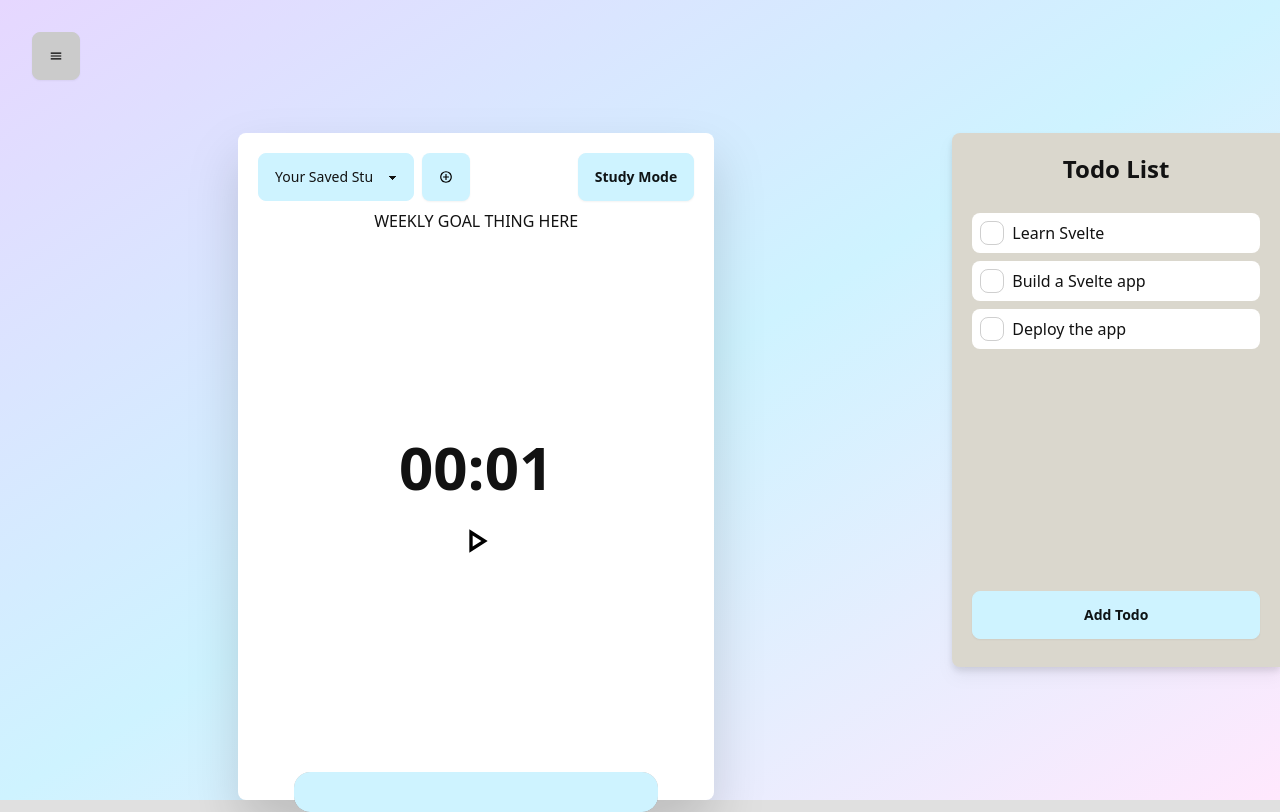
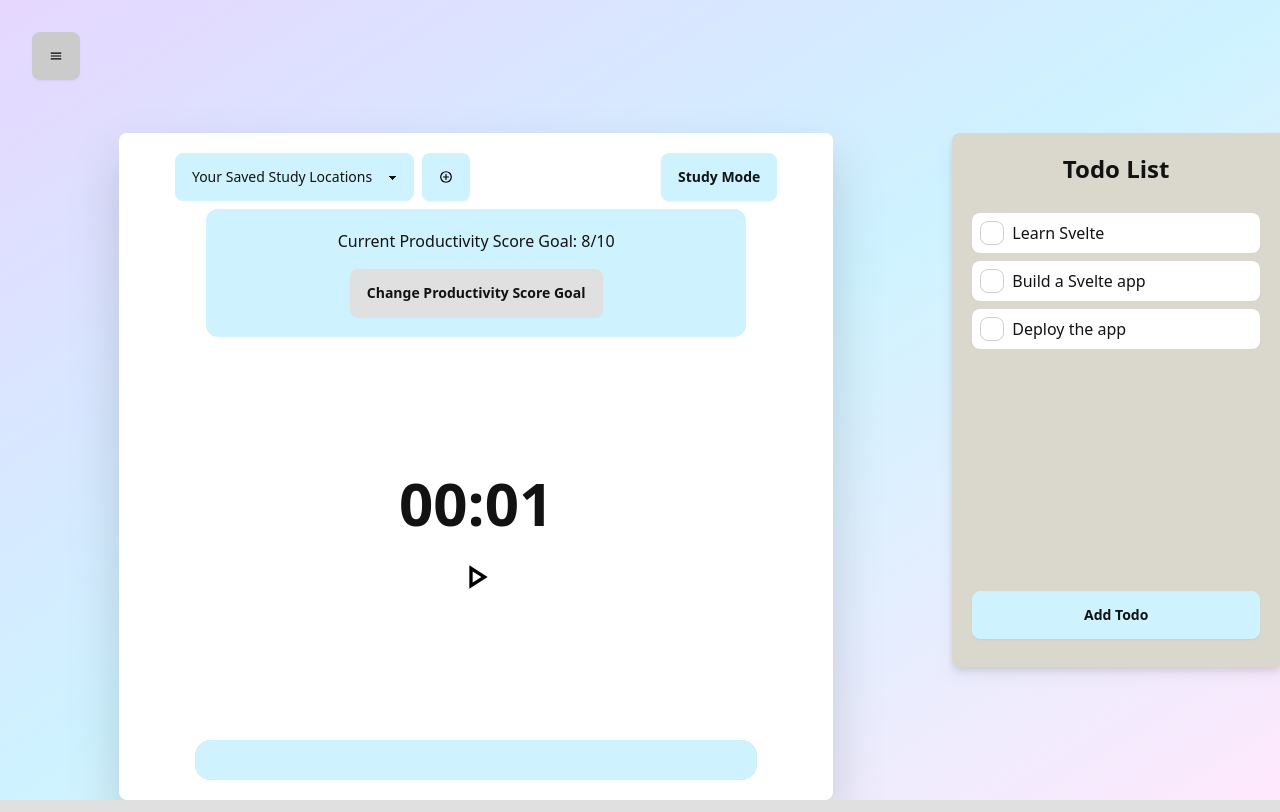
Before and after one commit to IsaacAu11/CM12005-group-cw, a SvelteKit app in the folder src/studyapp/: page / in a window 1280 px wide. Built offline with nearby package versions, Linux system fonts and the light colour scheme.

Commit message:
feat(goal_setting): goalsetting functionality complete

```diff
--- /dev/null
+++ b/src/studyapp/src/components/GoalSetting.svelte
@@ -0,0 +1,15 @@
+<script lang="ts">
+	export let score: number;
+	export let onOpen: () => void;
+
+	import { fade } from 'svelte/transition';
+</script>
+
+<div
+	class="bg-accent w-4/5 py-5 rounded-xl flex flex-col items-center gap-4"
+	in:fade={{ delay: 500, duration: 150 }}
+	out:fade={{ delay: 50, duration: 250 }}
+>
+	<p class="text-center">Current Productivity Score Goal: {score}/10</p>
+	<button class="btn btn-neutral" on:click={onOpen}>Change Productivity Score Goal</button>
+</div>
--- a/src/studyapp/src/components/Timer.svelte
+++ b/src/studyapp/src/components/Timer.svelte
@@ -64,7 +64,7 @@
 <div
 	in:fade={{ delay: 50, duration: 150 }}
 	out:fade={{ delay: 50, duration: 150 }}
-	class="sm:h-1/2 md:h-5/6 flex flex-col items-center justify-center gap-4"
+	class="sm:h-1/2 md:h-5/6 flex flex-col items-center justify-center gap-4 w-full"
 >
 	<h1 class="font-bold text-6xl">{formattedTime}</h1>
 	{#if timerStarted}
@@ -91,7 +91,7 @@
 		</div>
 	</label>
 </div>
-<div class="flex flex-col items-center justify-end gap-4">
+<div class="flex flex-col items-center justify-end gap-4 w-full mb-5">
 	<progress class="progress progress-accent w-5/6 h-10" value={remainingTimeMs} max={durationMs}
 	></progress>
 
--- a/src/studyapp/src/components/TodoList.svelte
+++ b/src/studyapp/src/components/TodoList.svelte
@@ -5,7 +5,6 @@
 </script>
 
 <div class="bg-primary w-1/3 h-4/6 p-5 rounded-l-lg drop-shadow-lg">
-	<!-- TODO: THIS IS NEXT -->
 	<h1 class="text-center font-bold text-2xl">Todo List</h1>
 
 	<div class="h-full flex flex-col justify-between gap-2">
--- /dev/null
+++ b/src/studyapp/src/components/modals/ChangeProductivityGoalModal.svelte
@@ -0,0 +1,23 @@
+<script lang="ts">
+	export let productivityGoalModalOpen: boolean;
+	export let onClose: () => void;
+	export let onSubmit: (score: number) => void;
+
+	import RangeModal from './RangeModal.svelte';
+
+	async function updateDatabase(score: number) {
+		// TODO: Database Operation
+		await new Promise((r) => setTimeout(r, 500));
+		onSubmit(score);
+	}
+</script>
+
+<RangeModal
+	modalOpen={productivityGoalModalOpen}
+	title="Change Productivity Goal"
+	label="Productivity"
+	min={0}
+	max={10}
+	{onClose}
+	onSubmit={updateDatabase}
+/>
--- /dev/null
+++ b/src/studyapp/src/components/modals/RangeModal.svelte
@@ -0,0 +1,67 @@
+<script lang="ts">
+	export let modalOpen: boolean;
+	export let title: string = '';
+	export let label: string = '';
+	export let description: string = '';
+	export let min: number = 0;
+	export let max: number = 10;
+	export let onClose: () => void;
+	export let onSubmit: (score: number) => void;
+
+	import close from '$lib/assets/close.svg';
+
+	let productivityScore: number = 0;
+	let loadingSubmit = false;
+
+	async function submit() {
+		loadingSubmit = true;
+		onSubmit(productivityScore);
+		loadingSubmit = false;
+		productivityScore = 0;
+	}
+</script>
+
+<dialog class="modal" class:modal-open={modalOpen}>
+	<div class="modal-box relative max-w-none w-1/3">
+		<div class="flex flex-row justify-between items-center">
+			{#if title !== ''}
+				<h1 class="font-bold text-2xl">{title}</h1>
+			{/if}
+			<div class="modal-action m-0">
+				<button on:click={onClose}>
+					<!-- NOTE: Handle Modal -->
+					<img class="h-8" src={close} alt="close icon" />
+				</button>
+			</div>
+		</div>
+		{#if description !== ''}
+			<p class="py-4">{description}</p>
+		{/if}
+		<form class="grid grid-cols gap-4">
+			<div>
+				<label for="productivity" class="label font-medium text-2xl">
+					{label}: ({productivityScore}/{max})
+				</label>
+				<input
+					id="productivity"
+					type="range"
+					{min}
+					{max}
+					class="range range-accent"
+					step="1"
+					bind:value={productivityScore}
+				/>
+				<div class="w-full flex justify-between text-xs px-2">
+					{#each Array(max - min + 1) as _}
+						<span>|</span>
+					{/each}
+				</div>
+			</div>
+
+			{#if loadingSubmit}
+				<span class="loading loading-dots loading-lg text-primary"></span>
+			{/if}
+			<button class="btn" on:click={() => submit()}>Submit</button>
+		</form>
+	</div>
+</dialog>
--- a/src/studyapp/src/routes/+page.svelte
+++ b/src/studyapp/src/routes/+page.svelte
@@ -8,6 +8,8 @@
 	import LocationSelector from '../components/LocationSelector.svelte';
 	import TodoList from '../components/TodoList.svelte';
 	import NewTodoModal from '../components/modals/NewTodoModal.svelte';
+	import GoalSetting from '../components/GoalSetting.svelte';
+	import ChangeProductivityGoalModal from '../components/modals/ChangeProductivityGoalModal.svelte';
 
 	let inStudyMode: boolean = true;
 
@@ -24,6 +26,9 @@
 
 	let studyDurationMinutes: number;
 
+	let productivityGoalModalOpen = false;
+	let productivityScore: number = 0;
+
 	function toggleStudyMode() {
 		inStudyMode = !inStudyMode;
 	}
@@ -33,6 +38,7 @@
 	onMount(async () => {
 		savedLocations = await getSavedLocations();
 		todos = await getIncompleteTodos();
+		productivityScore = await getProductivityScoreTarget();
 	});
 
 	async function getSavedLocations() {
@@ -59,6 +65,12 @@
 		return data;
 	}
 
+	async function getProductivityScoreTarget() {
+		// TODO: Database Operation
+		await new Promise((r) => setTimeout(r, 50));
+		return 8;
+	}
+
 	async function insertIntoDatabase(
 		productivity: number,
 		mood: number,
@@ -78,8 +90,10 @@
 </script>
 
 <div class="h-screen flex items-center justify-between">
-	<div class="w-full h-screen flex flex-col items-center justify-end">
-		<div class="pt-5 pl-5 pr-5 w-1/2 h-5/6 rounded-lg {bgColor} drop-shadow-2xl">
+	<!-- Main Component and Todo Component -->
+	<div class="w-full h-full flex flex-col items-center justify-end">
+		<div class="pt-5 px-5 w-3/4 h-5/6 rounded-lg {bgColor} drop-shadow-2xl">
+			<div class="h-full flex flex-col items-center">
 				{#if !timerStarted}
 					<!-- NOTE: Location Dropdown, Location Button and Study/Break Toggle -->
 					<div
@@ -102,8 +116,12 @@
 						{/if}
 					</div>
 				{/if}
-			<!-- TODO:  -->
-			<p class="text-center">WEEKLY GOAL THING HERE</p>
+				{#if !showReflection}
+					<GoalSetting
+						score={productivityScore}
+						onOpen={() => (productivityGoalModalOpen = true)}
+					/>
+				{/if}
 				{#if !showReflection}
 					{#key inStudyMode}
 						<Timer
@@ -129,7 +147,7 @@
 				{/if}
 			</div>
 		</div>
-
+	</div>
 	<TodoList
 		{todos}
 		onOpen={() => {
@@ -155,3 +173,12 @@
 		newTodoModalOpen = false;
 	}}
 />
+
+<ChangeProductivityGoalModal
+	{productivityGoalModalOpen}
+	onClose={() => (productivityGoalModalOpen = false)}
+	onSubmit={async (newGoal) => {
+		productivityScore = newGoal;
+		productivityGoalModalOpen = false;
+	}}
+/>
--- a/src/studyapp/tailwind.config.js
+++ b/src/studyapp/tailwind.config.js
@@ -1,6 +1,6 @@
 /** @type {import('tailwindcss').Config} */
 export default {
-    content: ["./src/routes/**/*.svelte", "./src/components/**/*.svelte"],
+    content: ["./src/routes/**/*.svelte", "./src/components/**/*.svelte", "./src/components/*.svelte"],
     theme: {
         extend: {
             colors: {
```
Lines whose indentation alone changed are shown as unchanged.
